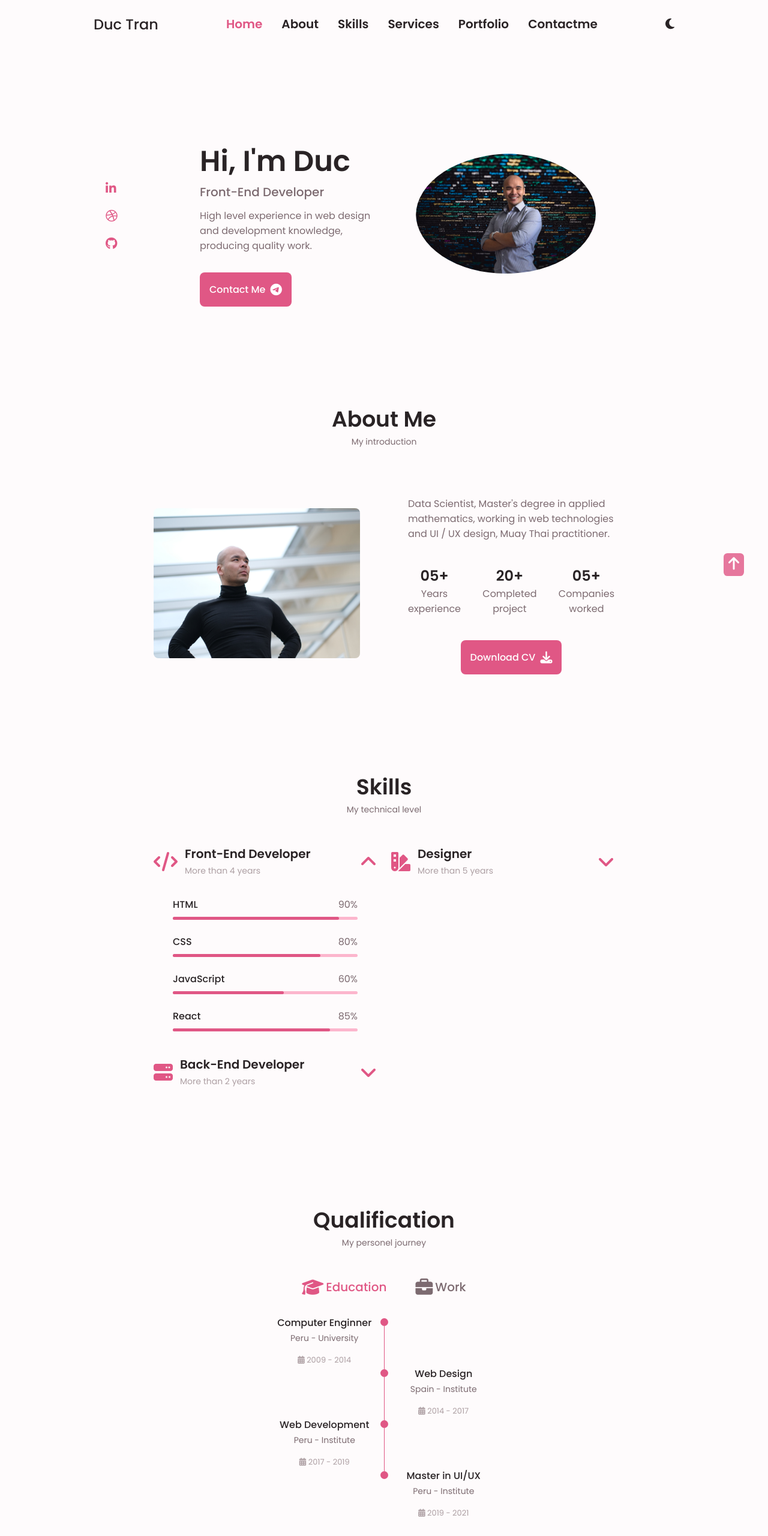
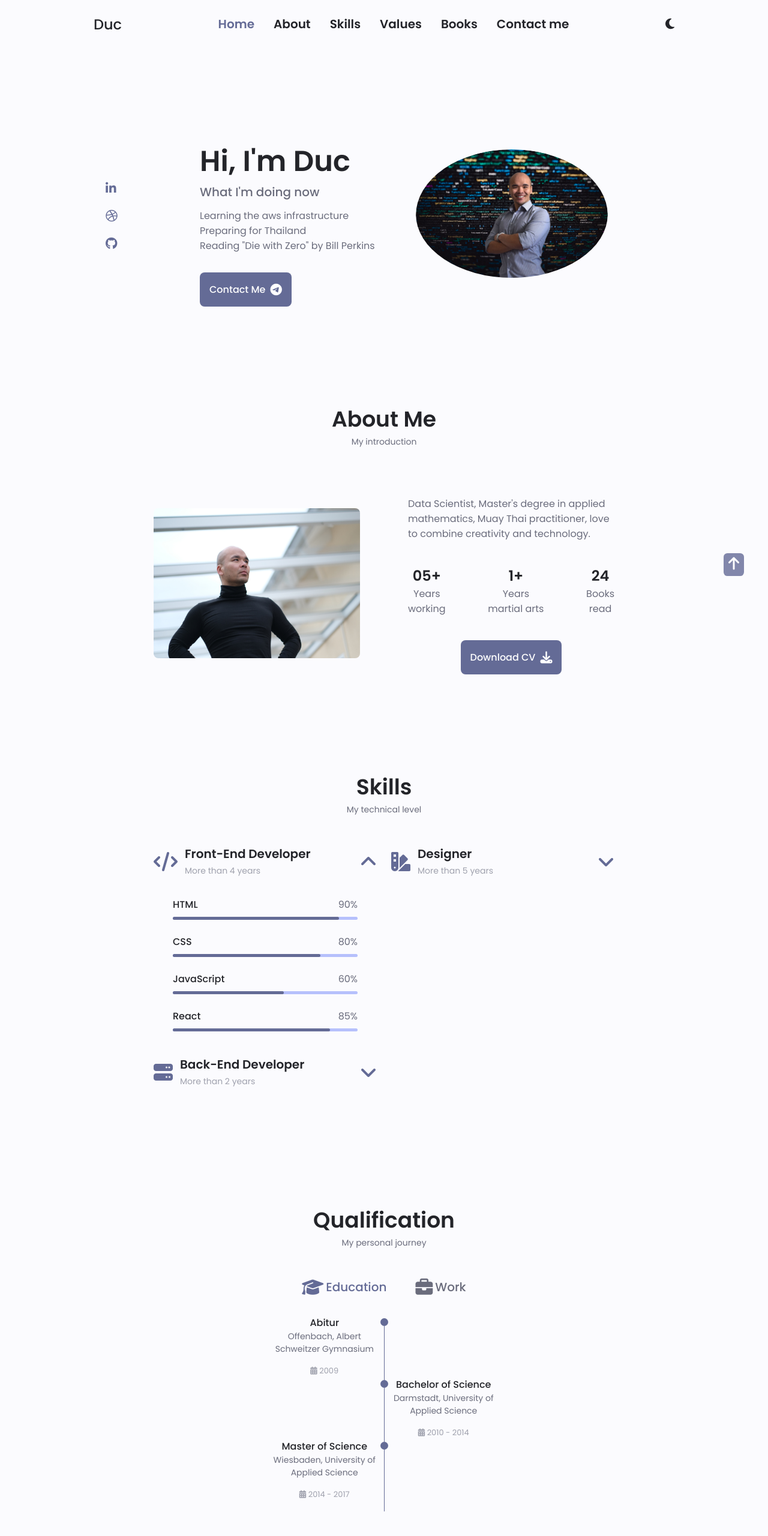
Before and after one commit to Duc1990/now_page, a plain HTML site: page index.html in a window 1280 px wide. Shown: the top 2560 px of the page at 60% size. Drawn offline with Linux system fonts and the light colour scheme.

Commit message:
Add milestone

```diff
--- a/css/styles.css
+++ b/css/styles.css
@@ -4,11 +4,11 @@
   --header-height: 3rem;
   /* Colors */
   /* Change favorite color */
-  --hue-color: 340;
-  /*Purple 250 - Green 142 - Blue 230 - Pink 340*/
+  --hue-color: 231;
+  /*Purple 250 - Green 142 - Blue 230 - Pink 340*-   Navy Blue: hsl(231, 20%, 49%)/
   /* HSL color mode */
-  --first-color: hsl(var(--hue-color), 69%, 61%);
-  --first-color-second: hsl(var(--hue-color), 69%, 61%);
+  --first-color: hsl(var(--hue-color), 20%, 49%);
+  --first-color-second: hsl(var(--hue-color), 20%, 49%);
   --first-color-alt: hsl(var(--hue-color), 57%, 53%);
   --first-color-lighter: hsl(var(--hue-color), 92%, 85%);
   --title-color: hsl(var(--hue-color), 8%, 15%);
@@ -256,7 +256,7 @@ img {
 }
 
 .home-container .home-content .home-img img{
-  width: 300px;
+  width: 400px;
   height: auto;
   border-radius: 50%;
   overflow: hidden;
--- a/index.html
+++ b/index.html
@@ -18,7 +18,7 @@
     <!-- HEADER -->
     <header class="header" id="header">
         <nav class="nav container">
-            <a href="#" class="nav-logo">Duc Tran</a>
+            <a href="#" class="nav-logo">Duc</a>
 
             <div class="nav-menu" id="nav-menu">
                 <ul class="nav-list grid">
@@ -39,17 +39,17 @@
                     </li>
                     <li class="nav-item">
                         <a href="#services" class="nav-link">
-                            <i class="fas fa-briefcase nav-link-icon"></i> Services
+                            <i class="fas fa-briefcase nav-link-icon"></i> Values
                         </a>
                     </li>
                     <li class="nav-item">
                         <a href="#portfolio" class="nav-link">
-                            <i class="fas fa-image nav-link-icon"></i> Portfolio
+                            <i class="fas fa-image nav-link-icon"></i> Books
                         </a>
                     </li>
                     <li class="nav-item">
                         <a href="#contact" class="nav-link">
-                            <i class="fas fa-envelope nav-link-icon"></i> Contactme
+                            <i class="fas fa-envelope nav-link-icon"></i> Contact me
                         </a>
                     </li>
                 </ul>
@@ -89,9 +89,11 @@
                     </div>
                     <div class="home-data">
                         <h1 class="home-data-title">Hi, I'm Duc</h1>
-                        <h3 class="home-data-subtitle">Front-End Developer</h3>
-                        <p class="home-data-description">High level experience in web design and development knowledge,
-                            producing quality work.</p>
+                        <h3 class="home-data-subtitle">What I'm doing now</h3>
+                        <p class="home-data-description">
+                            Learning the aws infrastructure <br>
+                            Preparing for Thailand <br>
+                            Reading "Die with Zero" by Bill Perkins </p>
                         <a href="#contact" class="button button-flex">
                             Contact Me <i class="fab fa-telegram-plane button-icon"></i>
                         </a>
@@ -117,24 +119,24 @@
                 </div>
 
                 <div class="about-container-data">
-                    <p class="about-container-data-description">Data Scientist, Master's degree in applied mathematics, working in web technologies and UI / UX design, Muay Thai practitioner.</p>
+                    <p class="about-container-data-description">Data Scientist, Master's degree in applied mathematics, Muay Thai practitioner, love to combine creativity and technology.</p>
 
                     <div class="about-container-data-info">
                         <div>
                             <span class="about-container-data-info-title">05+</span>
-                            <span class="about-container-data-name">Years <br> experience</span>
+                            <span class="about-container-data-name">Years <br> working</span>
                         </div>
                         <div>
-                            <span class="about-container-data-info-title">20+</span>
-                            <span class="about-container-data-name">Completed <br> project</span>
+                            <span class="about-container-data-info-title">1+</span>
+                            <span class="about-container-data-name">Years <br> martial arts</span>
                         </div>
                         <div>
-                            <span class="about-container-data-info-title">05+</span>
-                            <span class="about-container-data-name">Companies <br> worked</span>
+                            <span class="about-container-data-info-title">24</span>
+                            <span class="about-container-data-name">Books <br> read</span>
                         </div>
                     </div>
                     <div class="about-buttons">
-                        <a download="" href="pdf/Alexa-Cv.pdf" class="button button-flex">
+                        <a download="" href="pdf/Duc-Cv.pdf" class="button button-flex">
                             Download CV <i class="fas fa-download button-icon"></i>
                         </a>
                     </div>
@@ -323,7 +325,7 @@
         <!-- QUALIFICATION -->
         <section class="qualification section">
             <h2 class="section-title">Qualification</h2>
-            <span class="section-subtitle">My personel journey</span>
+            <span class="section-subtitle">My personal journey</span>
 
             <div class="qualification-container container">
                 <div class="qualification-tabs">
@@ -342,11 +344,11 @@
                         <!-- QUALIFICATION 1 -->
                         <div class="qualification-data">
                             <div class="qualification-data-alt">
-                                <h3 class="qualification-title">Computer Enginner</h3>
-                                <span class="qualification-subtitle">Peru - University</span>
+                                <h3 class="qualification-title">Abitur</h3>
+                                <span class="qualification-subtitle">Offenbach, Albert Schweitzer Gymnasium</span>
                                 <div class="qualification-calendar">
                                     <i class="fas fa-calendar-alt"></i>
-                                    2009 - 2014
+                                    2009
                                 </div>
                             </div>
                             <div>
@@ -364,45 +366,27 @@
                             </div>
 
                             <div class="qualification-data-alt">
-                                <h3 class="qualification-title">Web Design</h3>
-                                <span class="qualification-subtitle">Spain - Institute</span>
+                                <h3 class="qualification-title">Bachelor of Science</h3>
+                                <span class="qualification-subtitle">Darmstadt, University of Applied Science</span>
                                 <div class="qualification-calendar">
                                     <i class="fas fa-calendar-alt"></i>
-                                    2014 - 2017
+                                    2010 - 2014
                                 </div>
                             </div>
                         </div>
                         <!-- QUALIFICATION 3 -->
                         <div class="qualification-data">
                             <div class="qualification-data-alt">
-                                <h3 class="qualification-title">Web Development</h3>
-                                <span class="qualification-subtitle">Peru - Institute</span>
+                                <h3 class="qualification-title">Master of Science</h3>
+                                <span class="qualification-subtitle">Wiesbaden, University of Applied Science</span>
                                 <div class="qualification-calendar">
                                     <i class="fas fa-calendar-alt"></i>
-                                    2017 - 2019
+                                    2014 - 2017
                                 </div>
                             </div>
                             <div>
                                 <span class="qualification-rounder"></span>
                                 <span class="qualification-line"></span>
-                            </div>
-                        </div>
-                        <!-- QUALIFICATION 4 -->
-                        <div class="qualification-data">
-                            <div></div>
-
-                            <div>
-                                <span class="qualification-rounder"></span>
-                                <!-- <span class="qualification-line"></span> -->
-                            </div>
-
-                            <div class="qualification-data-alt">
-                                <h3 class="qualification-title">Master in UI/UX</h3>
-                                <span class="qualification-subtitle">Peru - Institute</span>
-                                <div class="qualification-calendar">
-                                    <i class="fas fa-calendar-alt"></i>
-                                    2019 - 2021
-                                </div>
                             </div>
                         </div>
                     </div>
@@ -464,8 +448,8 @@
 
         <!-- SERVICES -->
         <section class="services section" id="services">
-            <h2 class="section-title">Services</h2>
-            <span class="section-subtitle">What i offer</span>
+            <h2 class="section-title">Priorities and values</h2>
+            <span class="section-subtitle">What I seek and offer</span>
 
             <div class="services-container container grid">
                 <!-- SERVICES 1 -->
@@ -585,10 +569,10 @@
             </div>
         </section>
 
-        <!-- PORTFOLIO -->
+        <!-- BOOKS -->
         <section class="portfolio section" id="portfolio">
-            <h2 class="section-title">Portfolio</h2>
-            <span class="section-subtitle">Most recent work</span>
+            <h2 class="section-title">Books</h2>
+            <span class="section-subtitle">My favorite books</span>
 
             <div class="portfolio-container container swiper-container">
                 <div class="swiper-wrapper">
@@ -646,8 +630,8 @@
             <div class="project-bg">
                 <div class="project-container container grid">
                     <div class="project-data">
-                        <h2 class="project-bg-title">You have a new project</h2>
-                        <p class="project-bg-description">Contact me now and get a 30% discount on your <br> new project.</p>
+                        <h2 class="project-bg-title">Our values align?</h2>
+                        <p class="project-bg-description">Contact me and let's discuss our new project.</p>
                         <a href="#contact" class="button button-flex button-white">
                             Contact Me
                             <i class="fab fa-telegram-plane project-icon button-icon"></i>
@@ -747,19 +731,11 @@
             <div class="contact-container container grid">
                 <div class="contact-items">
                     <div class="contact-information">
-                        <i class="fas fa-phone contact-icon"></i>
-
-                        <div>
-                            <h3 class="contact-title">Call Me</h3>
-                            <span class="contact-subtitle">999-888-777</span>
-                        </div>
-                    </div>
-                    <div class="contact-information">
                         <i class="far fa-envelope contact-icon"></i>
 
                         <div>
                             <h3 class="contact-title">Email</h3>
-                            <span class="contact-subtitle">alexa@email.com</span>
+                            <span class="contact-subtitle">Duc90@gmx.de</span>
                         </div>
                     </div>
                     <div class="contact-information">
@@ -767,7 +743,7 @@
 
                         <div>
                             <h3 class="contact-title">Location</h3>
-                            <span class="contact-subtitle">Peru - Lima Av. Bolivar #123</span>
+                            <span class="contact-subtitle">Frankfurt am Main, Germany</span>
                         </div>
                     </div>
                 </div>
@@ -808,7 +784,7 @@
         <div class="footer-bg">
             <div class="footer-container container grid">
                 <div class="footer-texts">
-                    <h1 class="footer-title">Alexa</h1>
+                    <h1 class="footer-title">Duc</h1>
                     <span class="footer-subtitle">Frontend Developer</span>
                 </div>
 
@@ -835,7 +811,7 @@
                     </a>
                 </div>
             </div>
-            <p class="footer-copy">&#169; Bekir Erdem. All right reserved</p>
+            <p class="footer-copy">&#169; Duc Tran. All right reserved</p>
         </div>
     </footer>
 
```
Also changed, not shown: 1 other file.
